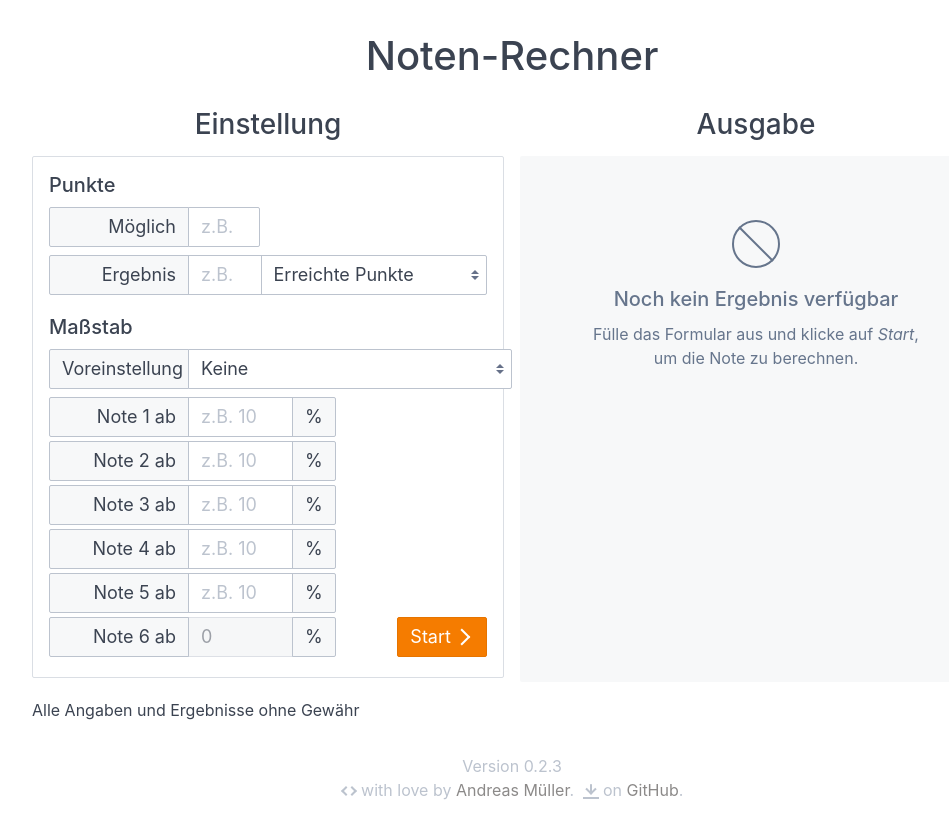
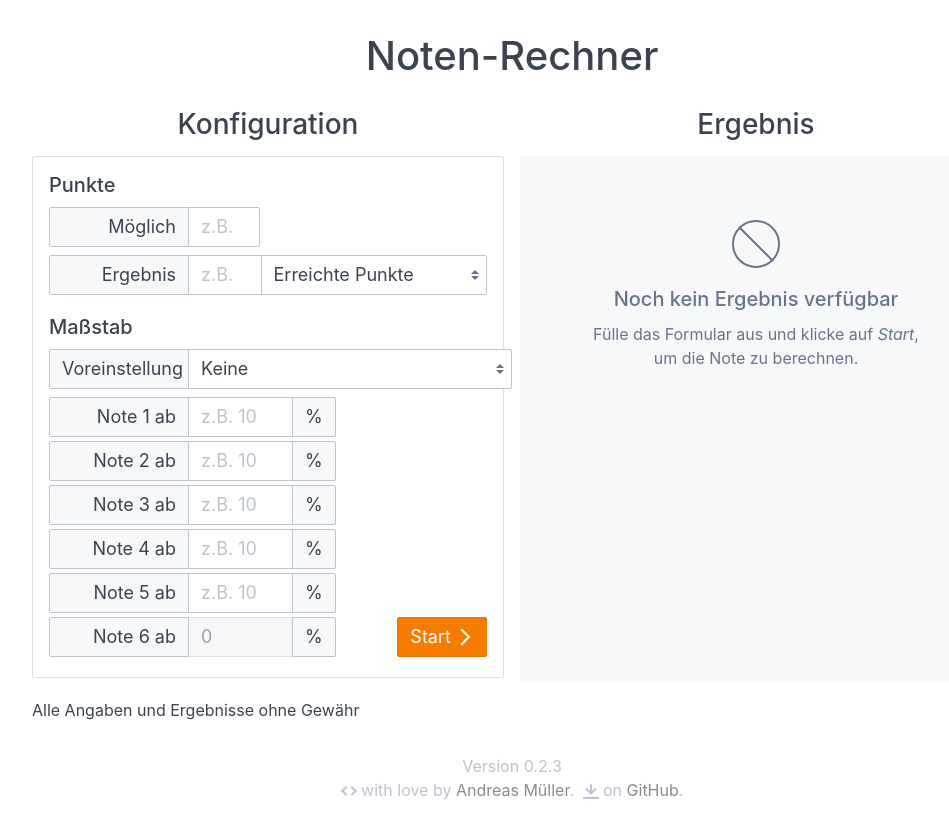
Before and after one commit to devmount/grade-calculator, a Vue app: page / in a window 1280 px wide. Shown: the whole page, without its empty margins (128-1077 px from the left). Built offline with nearby package versions, Linux system fonts and the light colour scheme.

Commit message:
💚 more descriptive headings

```diff
--- a/src/App.vue
+++ b/src/App.vue
@@ -8,7 +8,7 @@
       </div>
       <div class="columns">
         <div class="column col-6 col-md-12">
-          <h3 class="text-center">Einstellung</h3>
+          <h3 class="text-center">Konfiguration</h3>
 
           <div class="card">
             <div class="card-body">
@@ -102,7 +102,7 @@
 
         </div>
         <div class="column col-6 col-md-12">
-          <h3 class="text-center">Ausgabe</h3>
+          <h3 class="text-center">Ergebnis</h3>
 
           <div class="empty output" v-if="!result">
             <div class="empty-icon">
```
